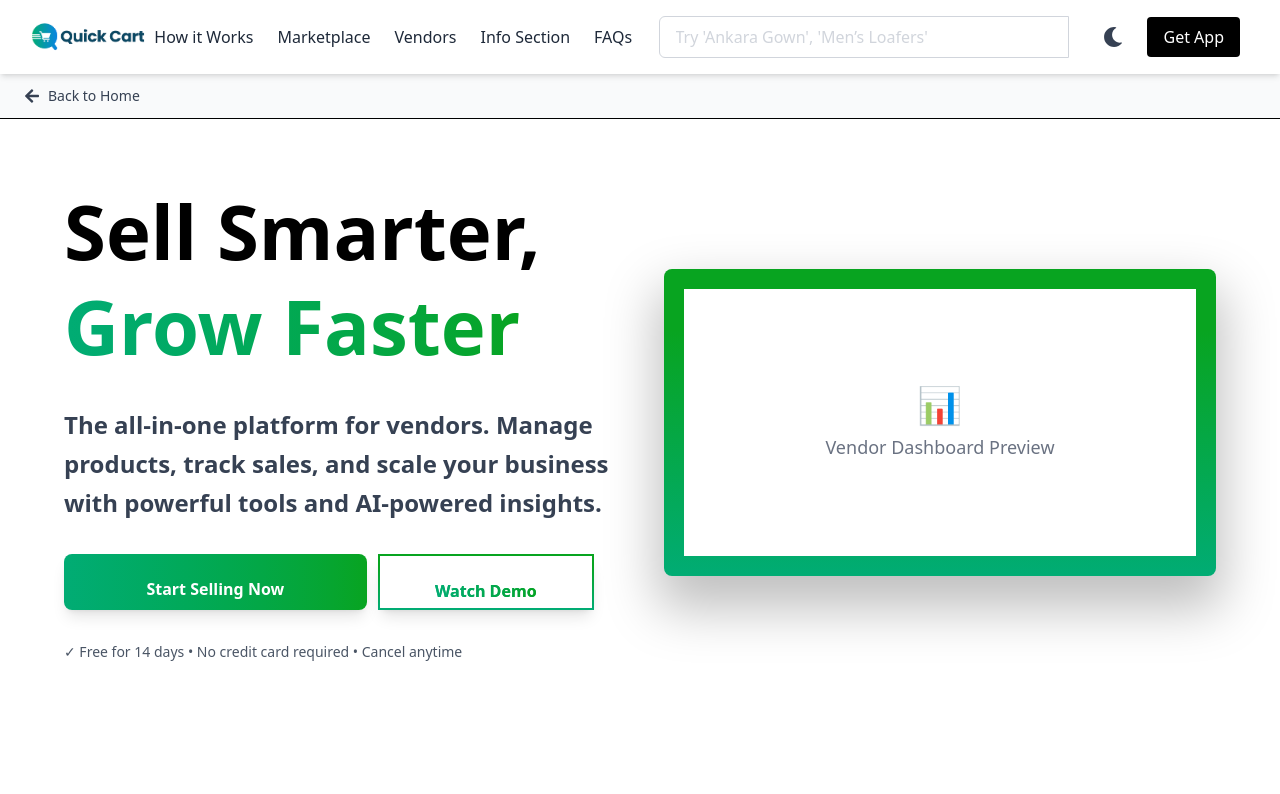
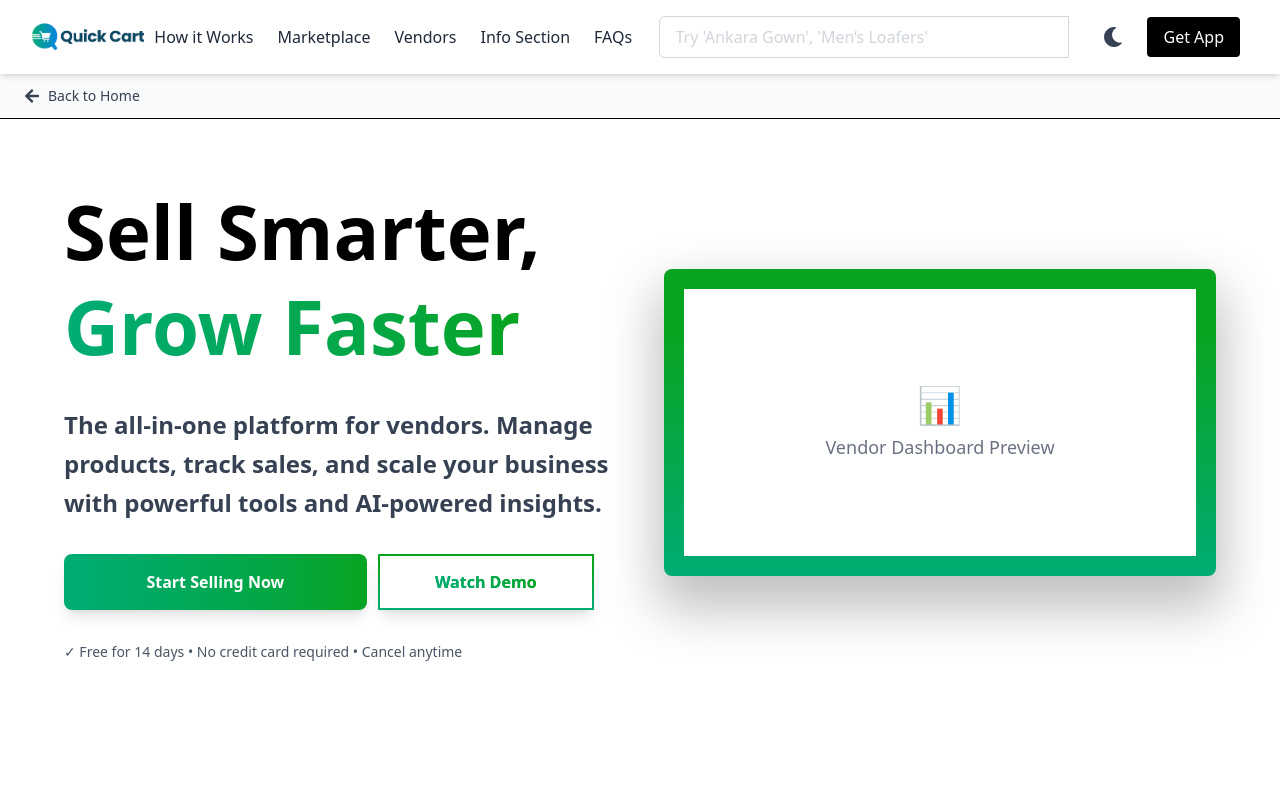
Before and after one commit to Olasunkanmi001/quickCart-landingPage, a React (Vite) app: page /vendorLanding in a window 1280 px wide. Shown: the top 794 px of the page. Built offline with nearby package versions, Linux system fonts and the light colour scheme.

Commit message:
Center text on buttons.

```diff
--- a/src/component/vendorHero.jsx
+++ b/src/component/vendorHero.jsx
@@ -26,7 +26,7 @@ const VendorHero = () => {
             <div className="flex gap-[11.43px] items-center">
               {/* Start Selling Now Button */}
               <button
-                className="bg-gradient-to-r from-[#01AC74] to-[#08A420] text-white font-inter font-semibold rounded-lg shadow-lg hover:shadow-xl transition-all duration-300 transform hover:scale-105"
+                className="bg-gradient-to-r from-[#01AC74] to-[#08A420] text-white font-inter font-semibold rounded-lg shadow-lg hover:shadow-xl transition-all duration-300 transform hover:scale-105 flex items-center justify-center"
                 style={{
                   width: "302.57px",
                   height: "56px",
@@ -38,7 +38,7 @@ const VendorHero = () => {
 
               {/* Watch Demo Button */}
               <button
-                className="bg-white border-2 font-inter font-semibold rounded-lg shadow-lg hover:shadow-xl transition-all duration-300 transform hover:scale-105"
+                className="bg-white border-2 font-inter font-semibold rounded-lg shadow-lg hover:shadow-xl transition-all duration-300 transform hover:scale-105 flex items-center justify-center"
                 style={{
                   width: "215.57px",
                   height: "56px",
```
